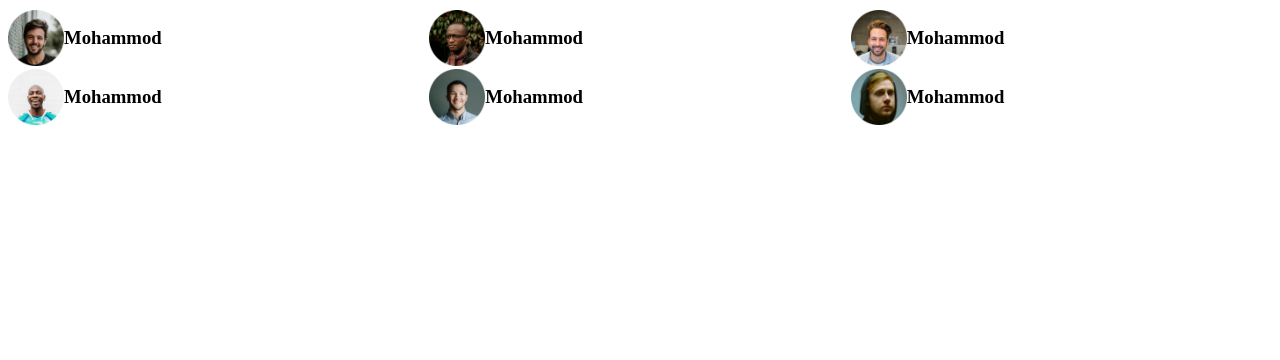
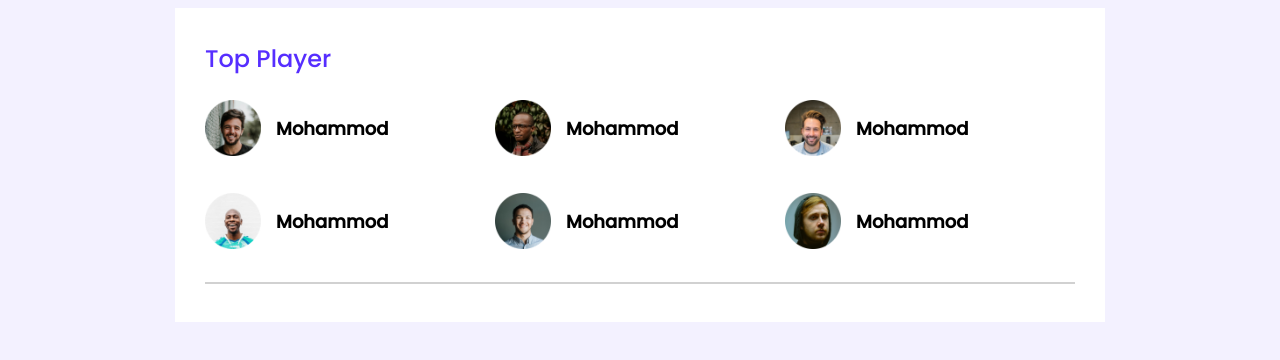
Before and after one commit to Mohammad7558/Leader-Board-css3, a plain HTML site: page index.html in a window 1280 px wide. Drawn offline with Linux system fonts and the light colour scheme.

Commit message:
new code added

```diff
--- a/index.html
+++ b/index.html
@@ -15,32 +15,36 @@
     <!--------- header end --------->
     <main>
         <!---------- top players and top blogs --------->
+        <section class="container">
+            <h2 class="section-title">Top Player</h2>
             <div class="top-players">
                 <div class="player">
                     <img src="images/players/player-1.png" alt="">
-                <h3>Mohammod</h3>
+                    <h3 class="player-name">Mohammod</h3>
                 </div>
                 <div class="player">
                     <img src="images/players/player-2.png" alt="">
-                <h3>Mohammod</h3>
+                    <h3 class="player-name">Mohammod</h3>
                 </div>
                 <div class="player">
                     <img src="images/players/player-3.png" alt="">
-                <h3>Mohammod</h3>
+                    <h3 class="player-name">Mohammod</h3>
                 </div>
                 <div class="player">
                     <img src="images/players/player-4.png" alt="">
-                <h3>Mohammod</h3>
+                    <h3 class="player-name">Mohammod</h3>
                 </div>
                 <div class="player">
                     <img src="images/players/player-5.png" alt="">
-                <h3>Mohammod</h3>
+                    <h3 class="player-name">Mohammod</h3>
                 </div>
                 <div class="player">
                     <img src="images/players/player-6.png" alt="">
-                <h3>Mohammod</h3>
+                    <h3 class="player-name">Mohammod</h3>
                 </div>
             </div>
+            <hr>
+        </section>
     </main>
 </body>
 </html>
--- a/styles/style.css
+++ b/styles/style.css
@@ -1,14 +1,46 @@
+/*----------- font -----------*/
+@import url('https://fonts.googleapis.com/css2?family=Poppins:wght@500&display=swap');
+
+/*--------- base style ---------*/
+body{
+    font-family: 'Poppins', sans-serif;
+    background-color: #F3F1FF;
+}
+main{
+    display: flex;
+    justify-content: center;
+}
 /*-------- top-players style-------- */
+.section-title{
+    color: #562EFF;
+    font-size: 24px;
+    font-weight: 500;
+    line-height: 36px;
+    margin-top: 3px;
+}
 .top-players{
     display: grid;
     grid-template-columns: repeat(3, 1fr);
+    grid-row-gap: 30px;
+    padding-bottom: 21px;
+}
+hr{
+    border: 1px solid #D1D1D1;
+}
+.container{
+    background-color: #fff;
+    width: 870px;
+    padding: 30px;
 }
 .player img{
     width: 56px;
     height: 56px;
 }
+.player-name{
+    margin-left: 15px;
+    font-size: 18px;
+}
 .player{
     display: flex;
     align-items: center;
-
 }
```
Lines whose indentation alone changed are shown as unchanged.
